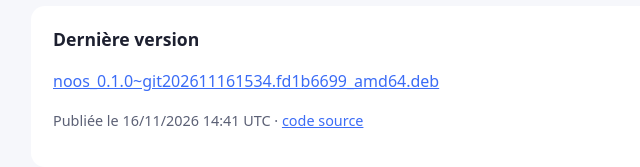
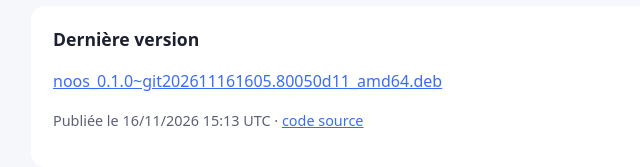
Before and after one commit to Chomiam/noos-de, a plain HTML site: page index.html in a window 1280 px wide. Shown: the part 579-746 px from the top of the page, 229-869 px from the left. Drawn offline with Linux system fonts and the light colour scheme.

Commit message:
Dépôt APT : noos_0.1.0~git202611161605.80050d11_amd64.deb

```diff
--- a/index.html
+++ b/index.html
@@ -43,8 +43,8 @@ sudo apt install noos</pre>
 
   <section>
     <h2>Dernière version</h2>
-    <p><a href="pool/main/n/noos/noos_0.1.0~git202611161534.fd1b6699_amd64.deb">noos_0.1.0~git202611161534.fd1b6699_amd64.deb</a></p>
-    <p class="muted">Publiée le 16/11/2026 14:41 UTC · <a href="https://github.com/Chomiam/noos-de">code source</a></p>
+    <p><a href="pool/main/n/noos/noos_0.1.0~git202611161605.80050d11_amd64.deb">noos_0.1.0~git202611161605.80050d11_amd64.deb</a></p>
+    <p class="muted">Publiée le 16/11/2026 15:13 UTC · <a href="https://github.com/Chomiam/noos-de">code source</a></p>
   </section>
 </main>
 </body>
```
Also changed, not shown: 9 other files.
